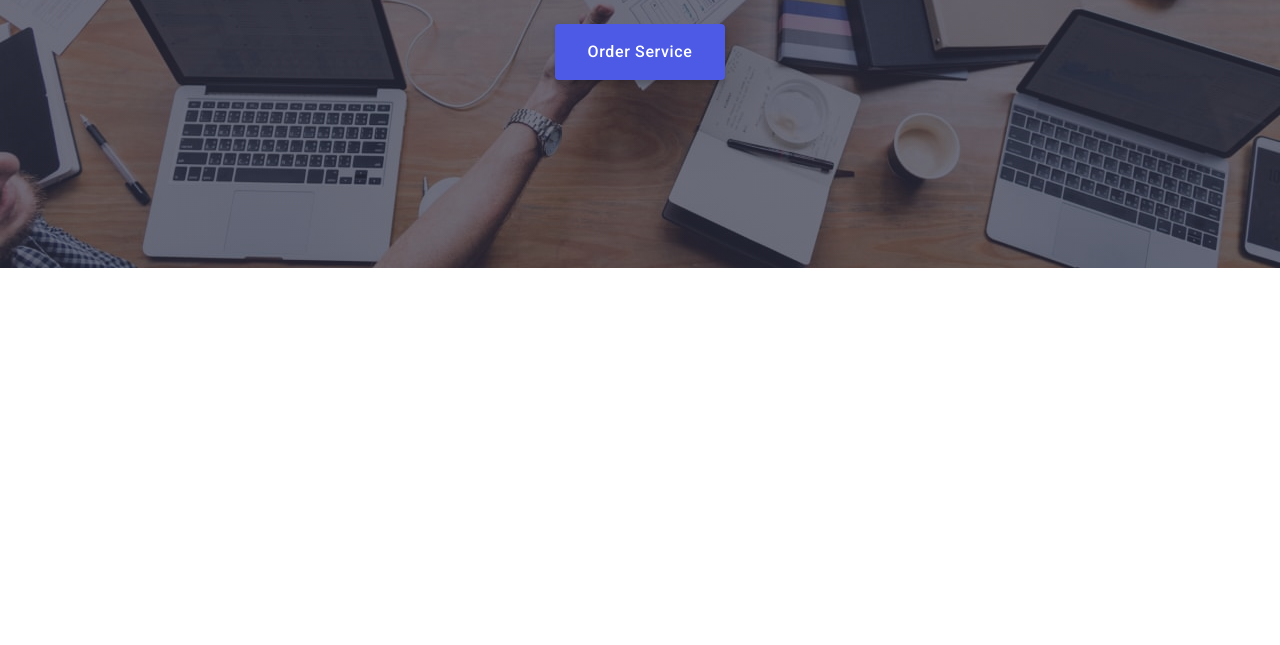
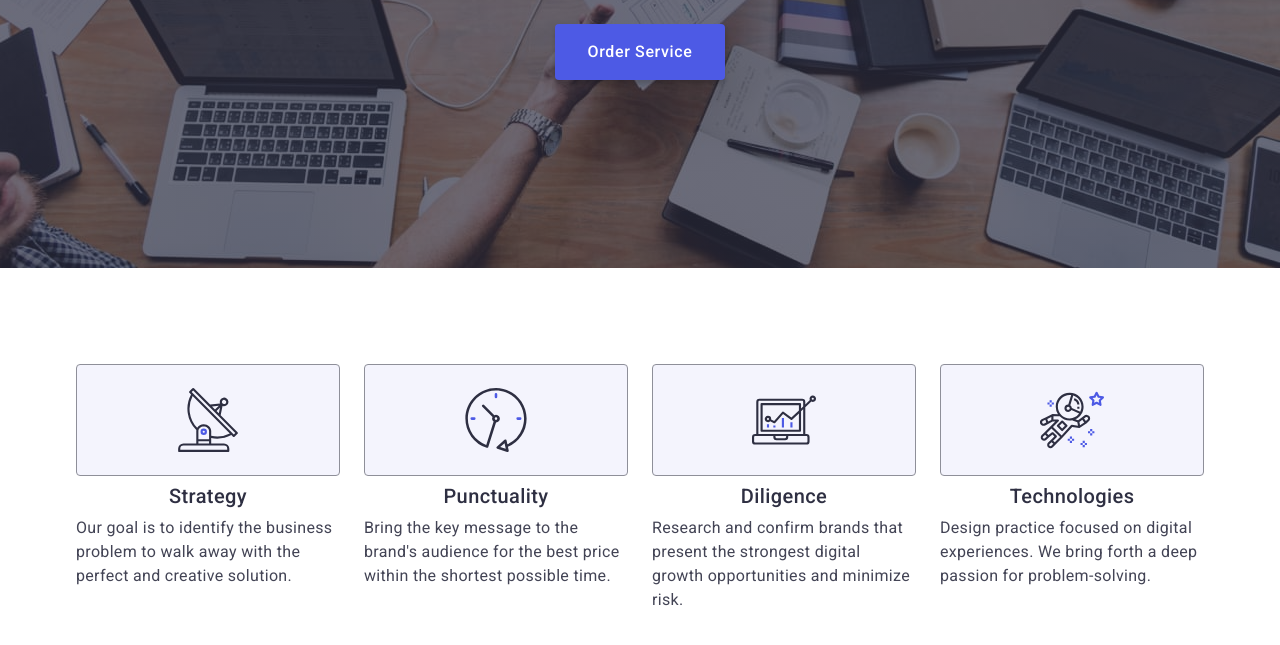
Before and after one commit to Nataxa83/goit-markup-hw-6, a plain HTML site: page index.html in a window 1280 px wide. Shown: the part 437-1082 px from the top of the page. Before the commit the page ends 800 px from the top, so only its background shows below. Drawn offline with nearby package versions, Linux system fonts and the light colour scheme.

Commit message:
add features section

```diff
--- a/css/desktop-style.css
+++ b/css/desktop-style.css
@@ -39,8 +39,8 @@ img {
 }
 
 .section {
+    padding-bottom: 120px;
     padding-top: 120px;
-    padding-bottom: 120px;
 }
 
 .section-title {
@@ -284,10 +284,6 @@ color:#404BBF;
     box-shadow: 0 2px 1px 0 rgba(46, 47, 66, 0.08), 0 1px 1px 0 rgba(46, 47, 66, 0.16), 0 1px 6px 0 rgba(46, 47, 66, 0.08);
 }
 
-/* .team-list-avatar {
-    margin-bottom: 32px;
-} */
-
 .team-name {
     color: #2E2F42;
     font-size: 20px;
@@ -383,9 +379,6 @@ height: 40px;
    transition: box-shadow 250ms cubic-bezier(0.4, 0, 0.2, 1);
    }
 
-.portfolio-list-img {
-
-}
 .portfolio-overlay {
     position: relative;
     overflow: hidden;
@@ -415,11 +408,6 @@ height: 40px;
     transform: translateY(0);
     transition: transform 250ms cubic-bezier(0.4, 0, 0.2, 1);
 }
-
-.portfolio-overlay-text {
-
-}
-
 
 /* ------footer section------ */
 .footer {
--- a/css/styles.css
+++ b/css/styles.css
@@ -49,10 +49,10 @@ img {
      overflow: hidden;
  }
 
- /* .section {
-    padding-top: 120px;
-    padding-bottom: 120px;
-} */
+ .section {
+    padding-top: 96px;
+    padding-bottom: 96px;
+}
 
 .section-title {
 
@@ -713,7 +713,79 @@ header {
         padding-left: 38px;
     }
 }
+/* ========== /modal menu ========== */
 
 
 
-/* ========== /modal menu ========== */
+/* ========== fatures section ========== */
+.features-icons {
+    display: none;
+}
+
+.features-title {
+    color: #2E2F42;
+    font-weight: 700;
+    font-size: 36px;
+    line-height: 1.11;
+    letter-spacing: 0.02em;
+    margin-bottom: 8px;
+    text-align: center;
+ }
+
+.features-text {
+    font-size: 16px;
+    font-weight: 500;
+    line-height: 1.5;
+    letter-spacing: 0.02em;
+}
+
+.features-list {
+    display: flex;
+    flex-direction: column;
+    gap: 72px;
+}
+
+@media only screen and (min-width: 768px) {
+    .features-list {
+        flex-direction: row;
+        flex-wrap: wrap;
+        gap: 72px 24px;
+    }
+
+    .features-list-item {
+         width: calc((100% - 24px) / 2);
+    }
+}
+
+@media only screen and (min-width: 1158px) {
+    .features-icons {
+        display: flex;
+        justify-content: center;
+        align-items: center;
+        height: 112px;
+        padding-top: 24px;
+        padding-bottom: 24px;
+        border: 1px solid #8e8f99;
+        background: #f4f4fd;
+        border-radius: 4px;
+        margin-bottom: 8px;
+    }
+    .features-title {
+        font-size: 20px;
+        font-weight: 500;
+        line-height: 1.2;
+    }
+    .features-text {
+        font-weight: 400;
+    }
+
+    .features-list {
+        gap: 24px;
+        flex-wrap: wrap;
+    }
+
+    .features-list-item {
+        width: calc((100% - 72px) / 4);
+    }
+}
+/* ========== /fatures section ========== */
--- a/index.html
+++ b/index.html
@@ -76,7 +76,7 @@
       </section>
 
       <!-- features section -->
-      <!-- <section class="features section">
+      <section class="features section">
         <div class="container">
           <h2 class="visually-hidden">list</h2>
           <ul class="features-list">
@@ -150,7 +150,7 @@
             </li>
           </ul>
         </div>
-      </section> -->
+      </section>
 
       <!-- team section -->
       <!-- <section class="team section">
```
